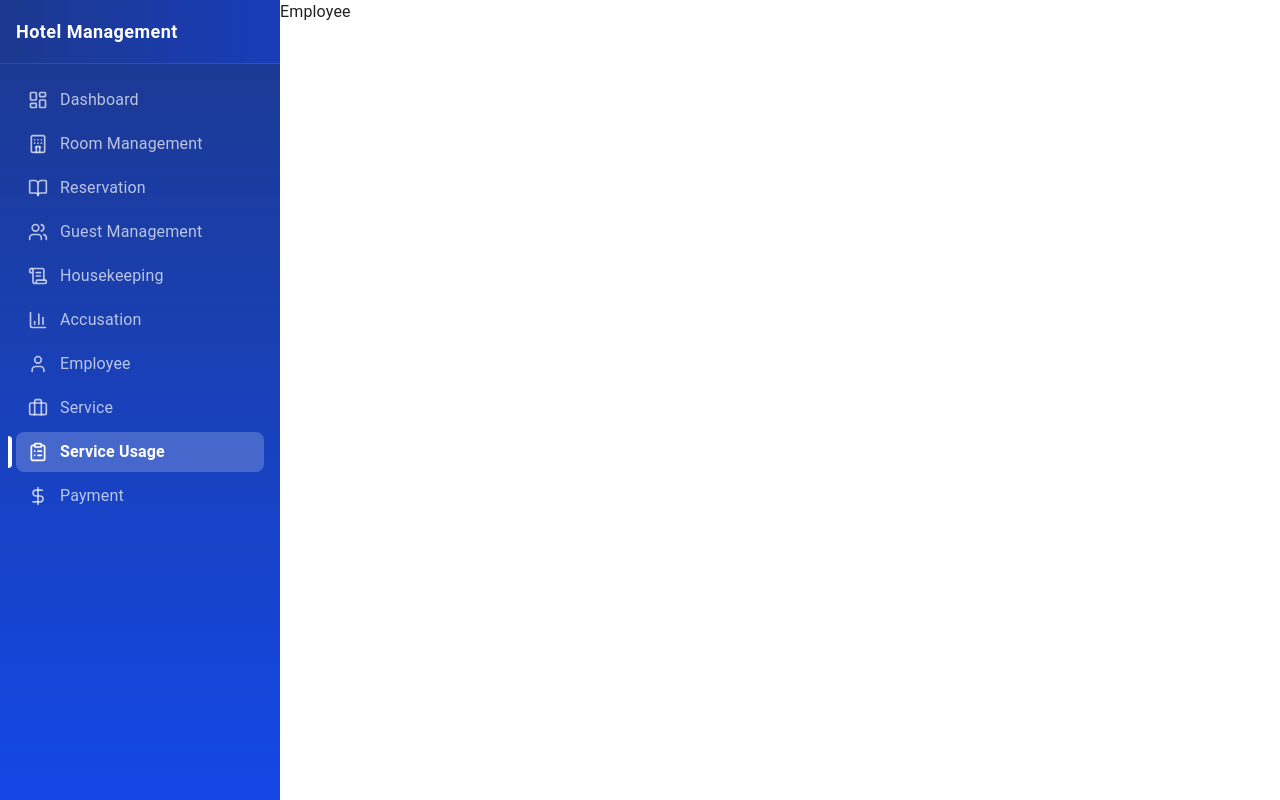
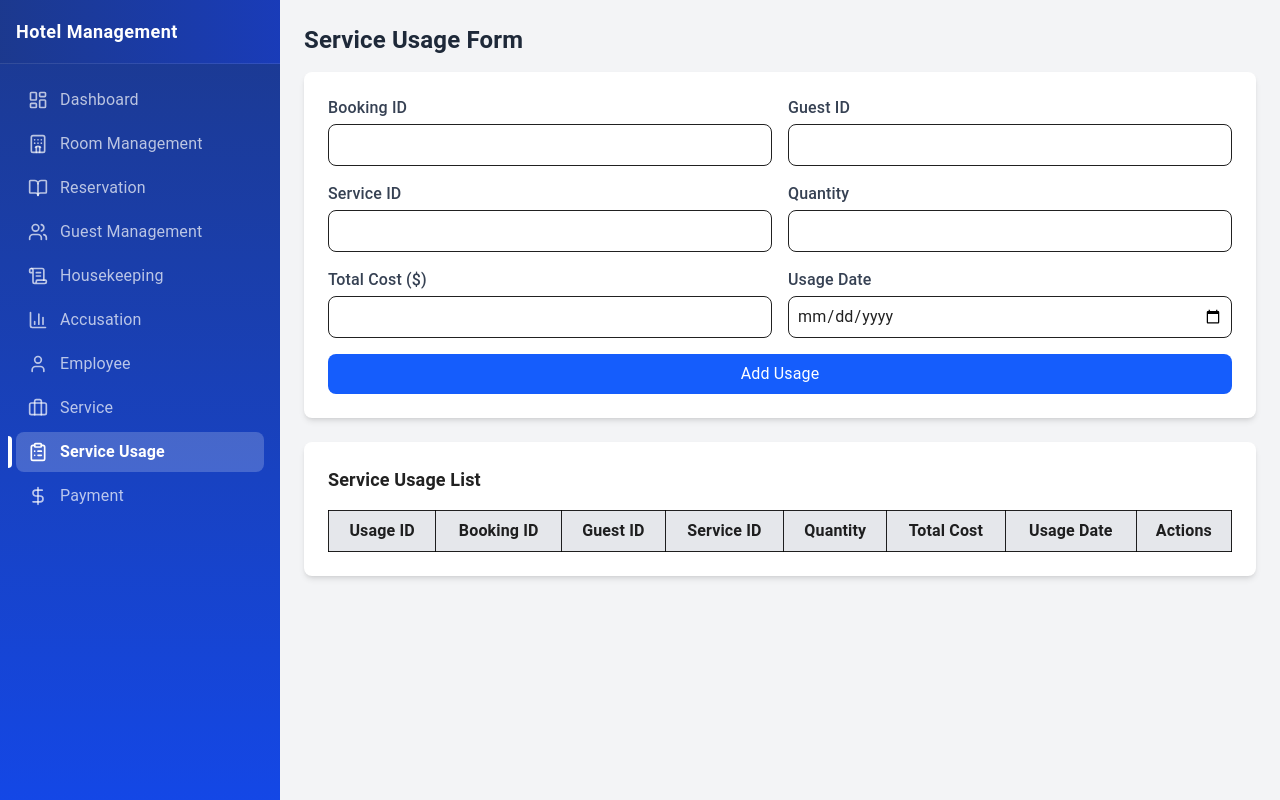
Before and after one commit to DonShanilka/hotel_management_system, a React (Vite) app: page /serviceUsage in a window 1280 px wide. Built offline with nearby package versions, Linux system fonts and the light colour scheme.

Commit message:
update ui

```diff
--- a/src/components/serviceUsage/ServiceUsageAddForm.tsx
+++ b/src/components/serviceUsage/ServiceUsageAddForm.tsx
@@ -67,7 +67,7 @@ const ServiceUsageAddForm: React.FC = () => {
 
       <form onSubmit={handleSubmit} className="bg-white p-6 rounded-lg shadow-md">
         <div className="grid grid-cols-1 md:grid-cols-2 gap-4">
-          <div>
+          {/* <div>
             <label className="block text-gray-700 font-medium mb-1">Usage ID</label>
             <input
               type="text"
@@ -76,7 +76,7 @@ const ServiceUsageAddForm: React.FC = () => {
               className="w-full p-2 border rounded-lg"
               required
             />
-          </div>
+          </div> */}
 
           <div>
             <label className="block text-gray-700 font-medium mb-1">Booking ID</label>
--- a/src/pages/ServiceUsage.tsx
+++ b/src/pages/ServiceUsage.tsx
@@ -1,9 +1,10 @@
 import React from 'react'
+import ServiceUsageAddForm from '../components/serviceUsage/ServiceUsageAddForm'
 
 function ServiceUsage() {
   return (
     <div>
-      Employee
+      <ServiceUsageAddForm/>
     </div>
   )
 }
```
